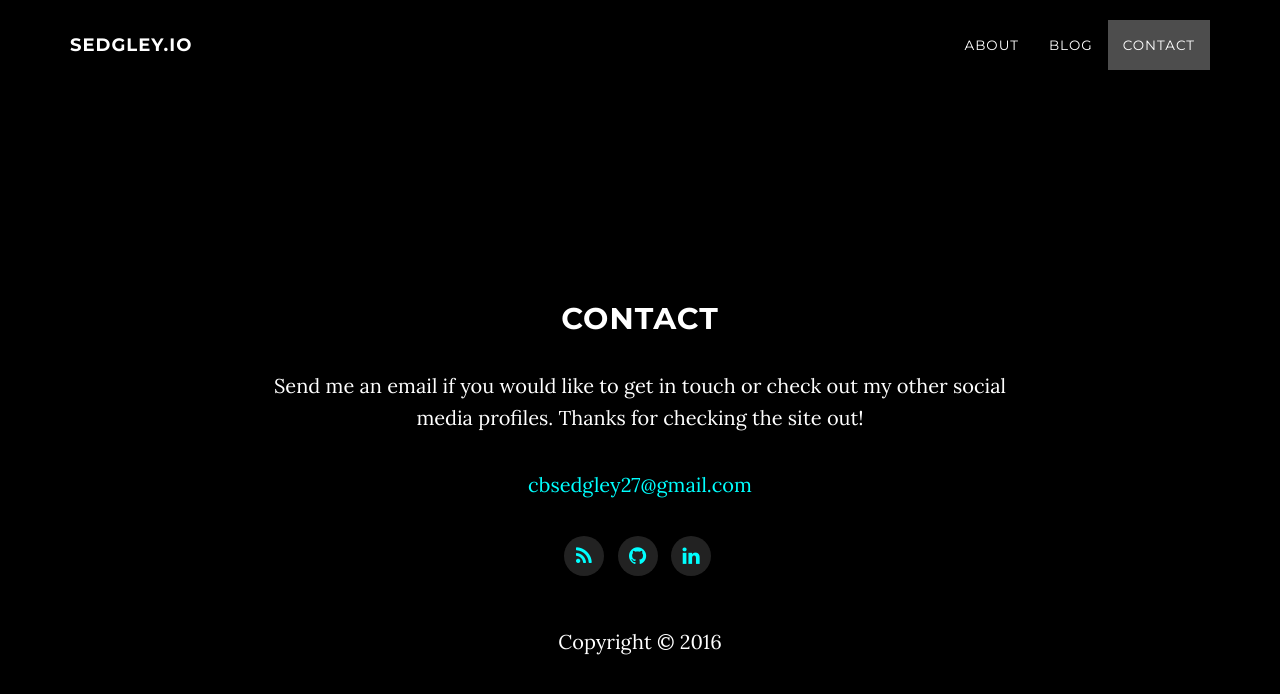
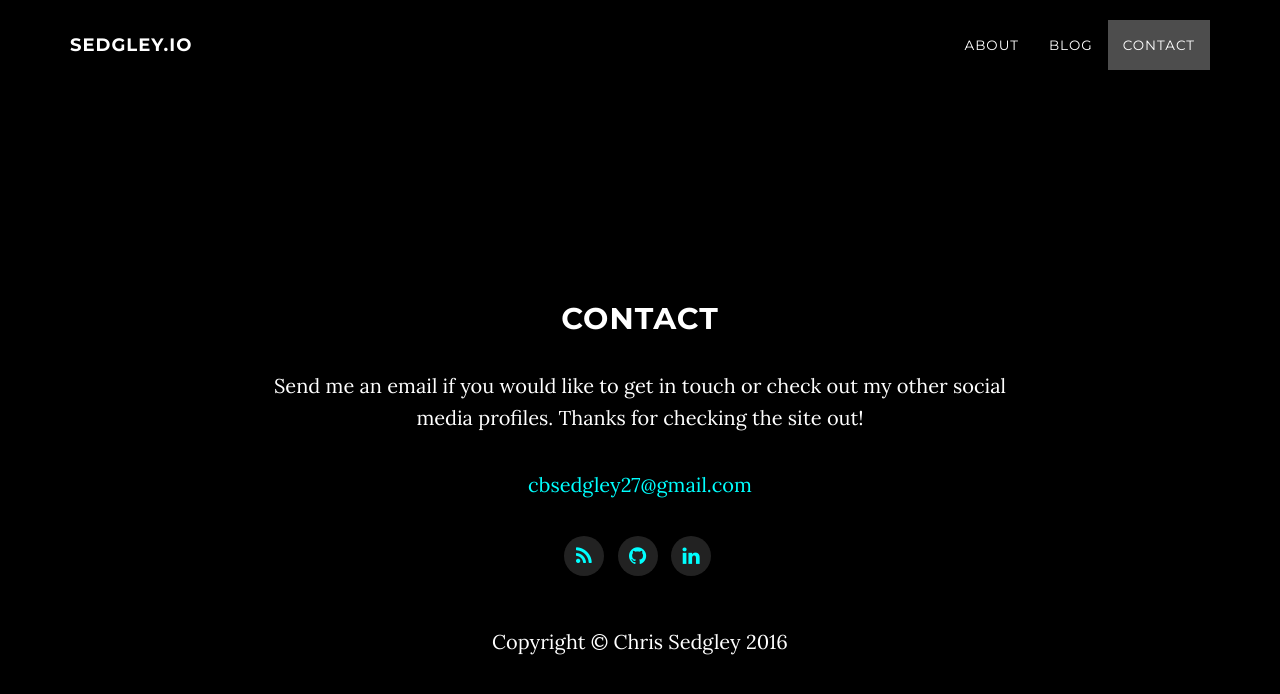
Before and after one commit to cbsedgley/cbsedgley.github.io, a Jekyll site: the page built from index.html, in a window 1280 px wide and 900 px high, scrolled down 2024 px. Shown: the top 694 px of the window. Built offline with Jekyll 4.4.1, drawn with Linux system fonts in a browser that asks for light colours; the list of posts is cut into pages by our own code; comment, search, counter and statistics services are not loaded; some of the changed lines change nothing that is shown.

Commit message:
Update _config.yml

```diff
--- a/_config.yml
+++ b/_config.yml
@@ -1,8 +1,10 @@
 # Site settings
 
-baseurl: "/blog"
-url: "cbsedgley.github.io"
-permalink: /:title
+name: Sedgley Blog
+author: Chris Sedgley
+author_email: cbsedgley27@gmail.com
+url: "http://sedgley.io"
+permalink: pretty
 title: "Sedgley.io"
 description: "Personal blog about security realted topics"
 keywords: "sedgley, security, wargames, technology, infosec, boo2root"
@@ -22,8 +24,6 @@
 # About variables
 
 # me-img: "/img/me.jpg"
-
-# Blog variables
 paginate: 15
 
 #old paginate_path: "/blog/page:num"
```
